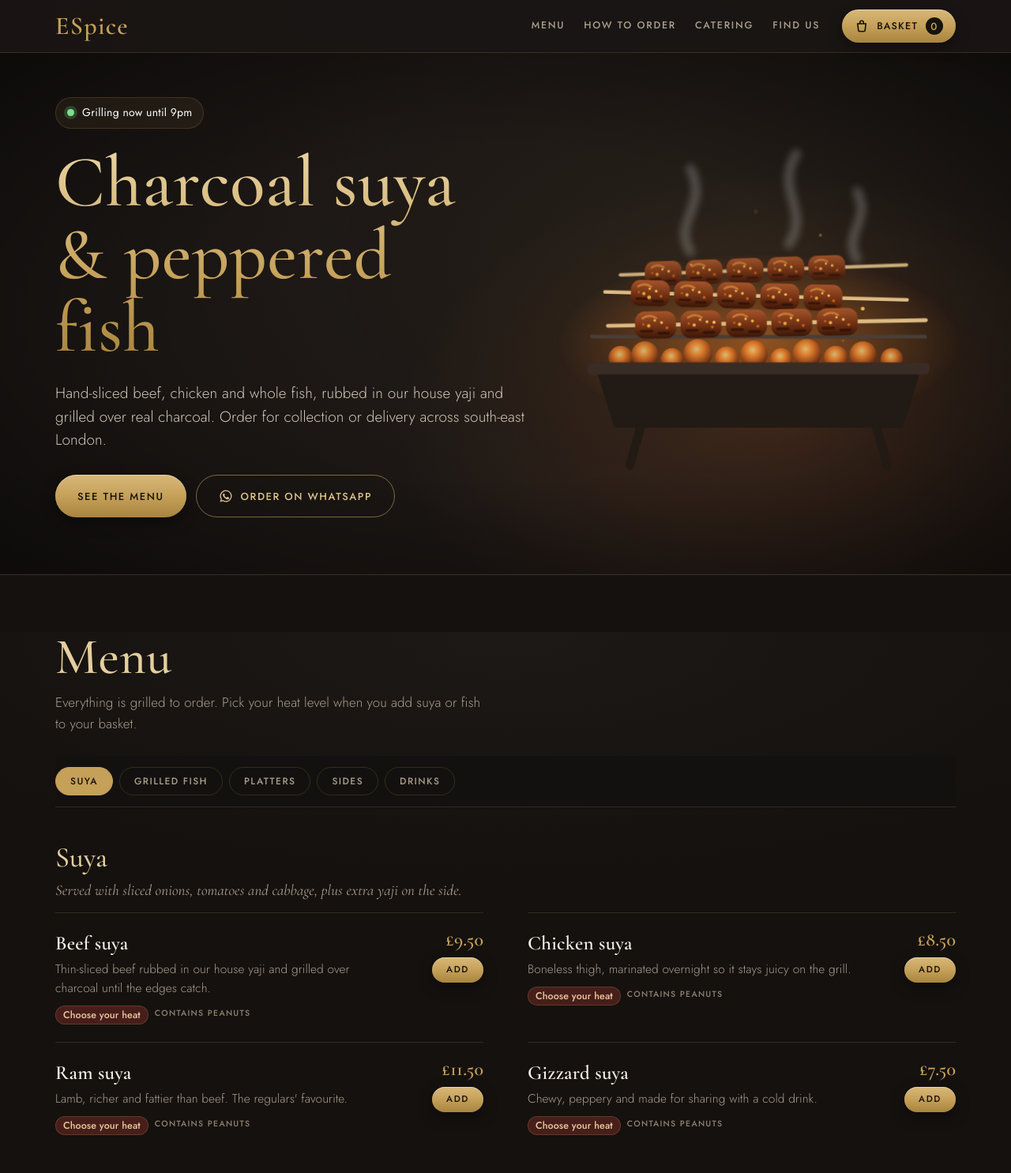
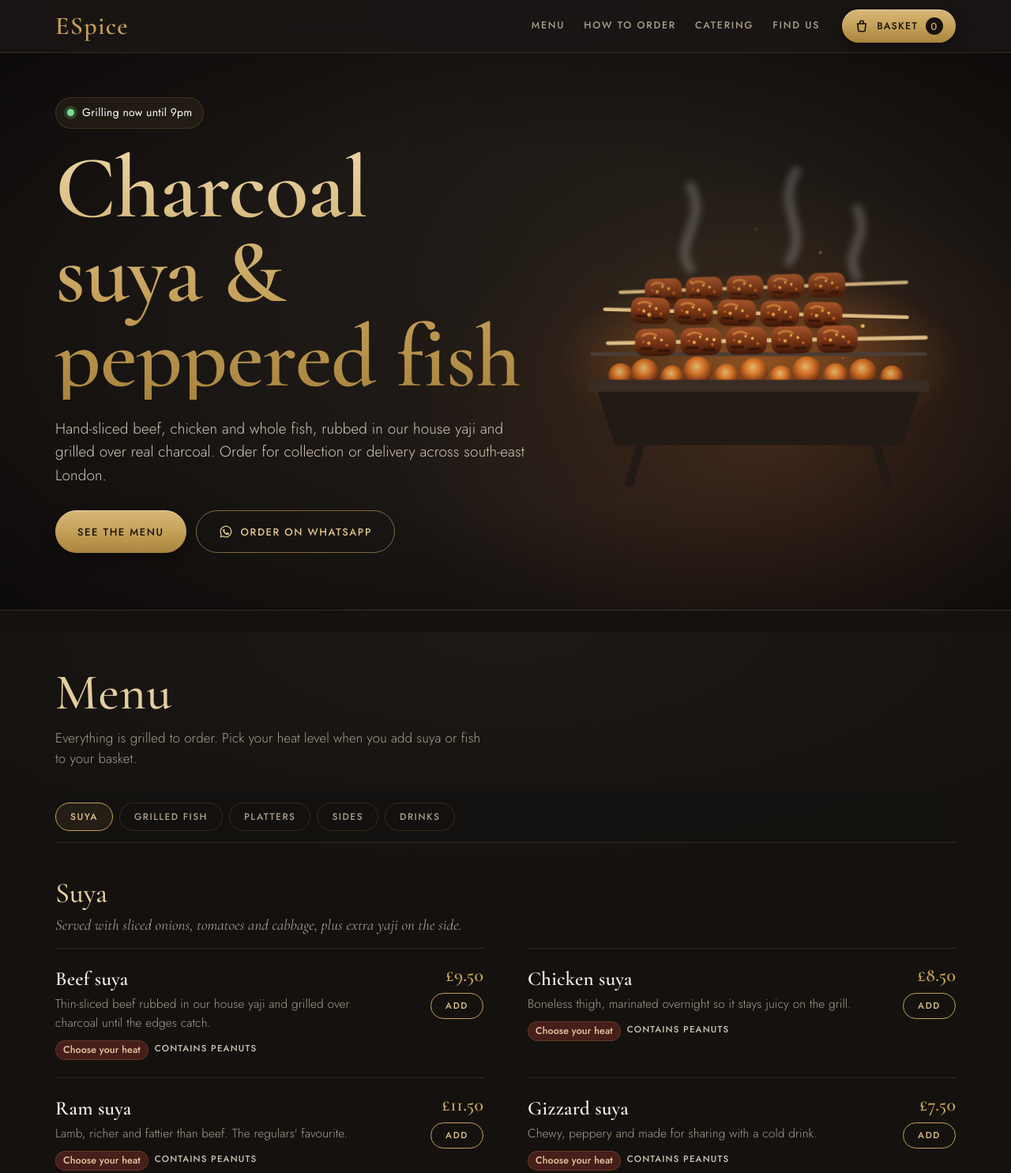
Before and after one commit to ewiabeng23/ESpice, a website: page index.html in a window 1280 px wide. Shown: the top 1485 px of the page at 79% size. Drawn offline with nearby package versions, Linux system fonts and the light colour scheme.

Commit message:
Refine luxury theme: tabs, add buttons, hero, allergen labels

```diff
--- a/luxury.css
+++ b/luxury.css
@@ -106,3 +106,17 @@ dialog.picker{background:var(--surface);border:1px solid var(--line)}
 
 /* ---------- toast ---------- */
 .toast{background:#241E1A;color:var(--ink);border:1px solid var(--line)}
+
+/* ---------- refinements ---------- */
+/* Active menu tab: dark pill with a gold outline instead of solid gold */
+.cat-tab[aria-current="true"]{background:rgba(197,160,89,.1);border-color:var(--gold);color:var(--gold-soft)}
+
+/* Add buttons: gold outline, fill with gold on hover */
+.add-btn{background:transparent;border:1px solid var(--gold);color:var(--gold-soft);box-shadow:none;transition:background .25s,color .25s,border-color .25s}
+.add-btn:hover{background:linear-gradient(180deg,#D8B878 0%,#C5A059 50%,#A8843E 100%);border-color:transparent;color:#17120D}
+
+/* Bigger, bolder hero headline */
+.hero h1{font-weight:600;font-size:clamp(56px,8.8vw,124px);line-height:.95;letter-spacing:-.005em;max-width:11ch}
+
+/* "Contains peanuts": larger and lighter so it reads clearly */
+.tag-allergen{color:#CFC5B4;font-size:11.5px;letter-spacing:.1em}
```
